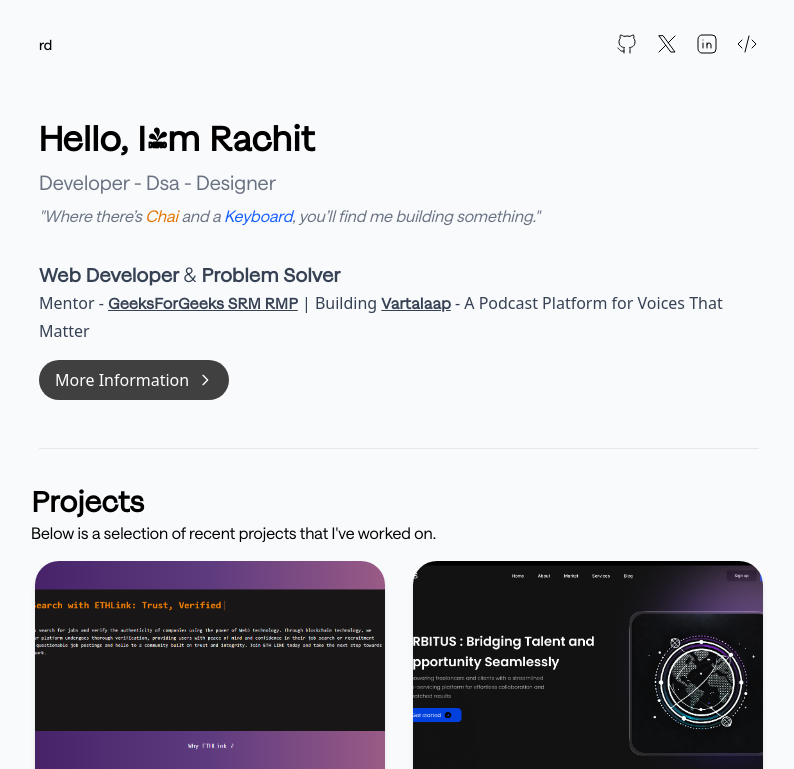
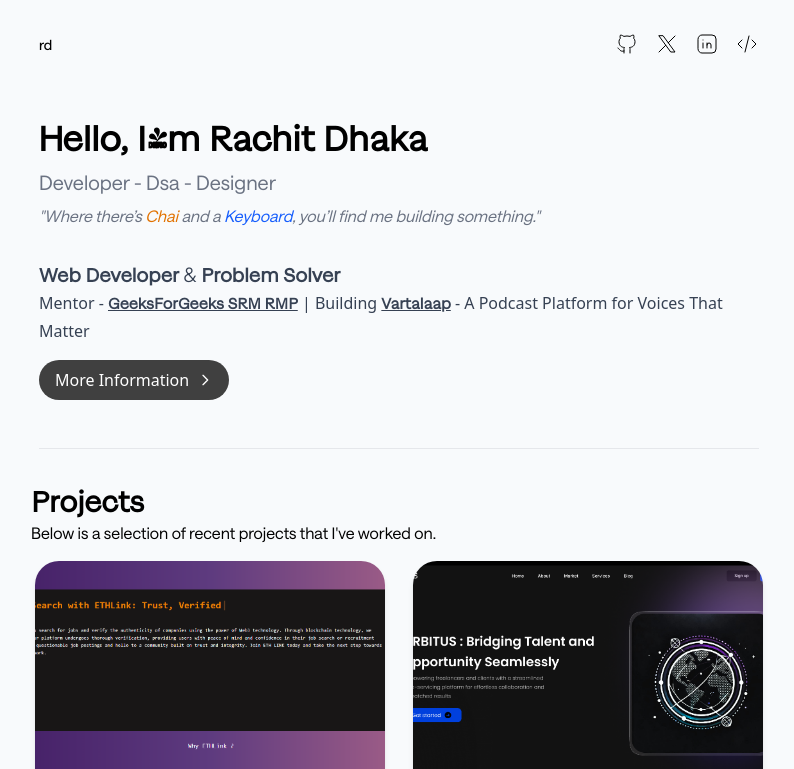
Before and after one commit to dhanush-adi/Portfolio, a React (Vite) app: page / in a window 1280 px wide. Shown: the top 769 px of the page, without its empty margins (241-1035 px from the left). Built offline with nearby package versions, Linux system fonts and the light colour scheme; a web font is replaced by a local one.

Commit message:
Initial commit

```diff
--- a/src/components/V1.jsx
+++ b/src/components/V1.jsx
@@ -74,7 +74,7 @@ const V1 = () => {
             <motion.h1 variants={item} className="font-maga text-3xl sm:text-4xl font-bold mb-2">
               Hello, I'm{" "}
               <span className="hover:text-amber-600 ease-in duration-300">
-                Rachit
+                Rachit Dhaka
               </span>
             </motion.h1>
 
```
